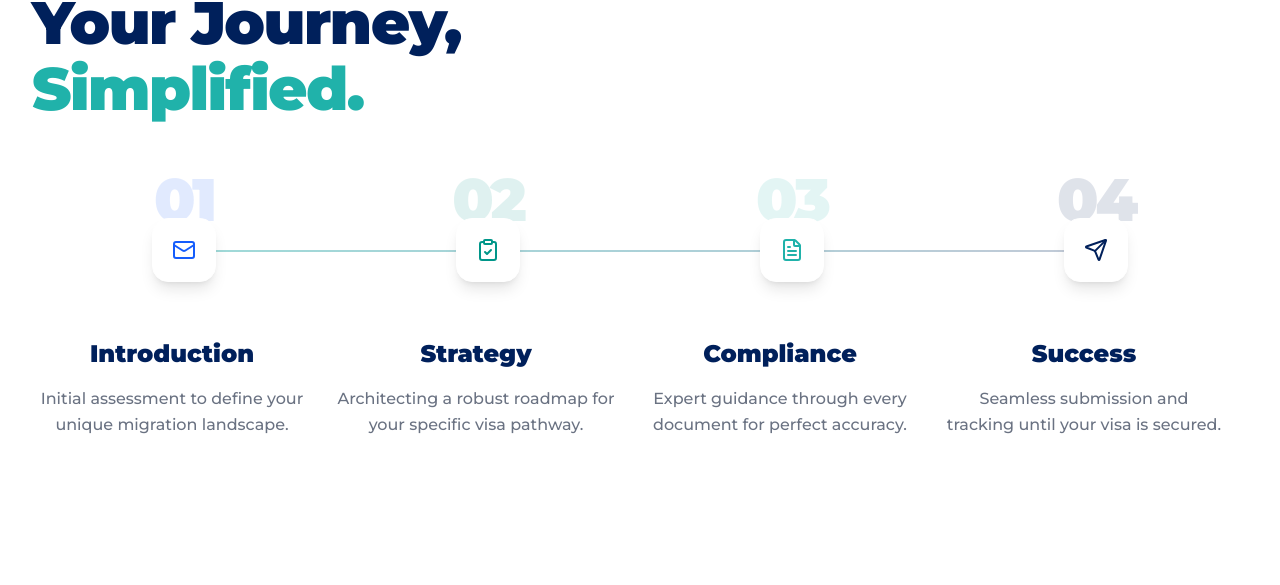
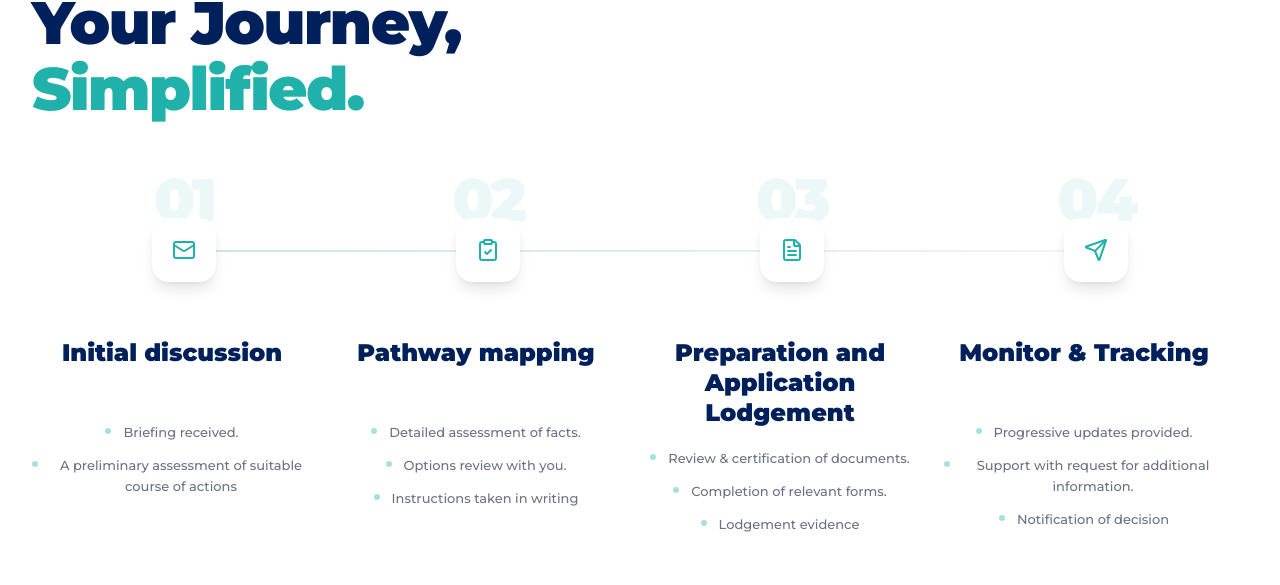
Before and after one commit to Sana720/migration, a Next.js app: page / in a window 1280 px wide. Shown: the part 2833-3418 px from the top of the page. Built offline with nearby package versions, Linux system fonts and the light colour scheme; no server answers.

Commit message:
timeline

```diff
--- a/src/components/MigrationTimeline.tsx
+++ b/src/components/MigrationTimeline.tsx
@@ -6,35 +6,35 @@ import { Mail, ClipboardCheck, FileText, Send, CheckCircle2 } from 'lucide-react
 const steps = [
     {
         number: "01",
-        title: "Introduction",
-        description: "Initial assessment to define your unique migration landscape.",
+        title: "Initial discussion",
+        description: "• Briefing received. • A preliminary assessment of suitable course of actions",
         icon: Mail,
-        color: "text-blue-600",
-        bgColor: "bg-blue-50",
+        color: "text-accent-green",
+        bgColor: "bg-accent-green/5",
     },
     {
         number: "02",
-        title: "Strategy",
-        description: "Architecting a robust roadmap for your specific visa pathway.",
+        title: "Pathway mapping",
+        description: "• Detailed assessment of facts. • Options review with you. • Instructions taken in writing",
         icon: ClipboardCheck,
-        color: "text-teal-600",
-        bgColor: "bg-teal-50",
+        color: "text-accent-green",
+        bgColor: "bg-accent-green/5",
     },
     {
         number: "03",
-        title: "Compliance",
-        description: "Expert guidance through every document for perfect accuracy.",
+        title: "Preparation and Application Lodgement",
+        description: "• Review & certification of documents. • Completion of relevant forms. • Lodgement evidence",
         icon: FileText,
         color: "text-accent-green",
-        bgColor: "bg-bg-cream",
+        bgColor: "bg-accent-green/5",
     },
     {
         number: "04",
-        title: "Success",
-        description: "Seamless submission and tracking until your visa is secured.",
+        title: "Monitor & Tracking",
+        description: "• Progressive updates provided. • Support with request for additional information. • Notification of decision",
         icon: Send,
-        color: "text-primary-navy",
-        bgColor: "bg-gray-50",
+        color: "text-accent-green",
+        bgColor: "bg-accent-green/5",
     }
 ];
 
@@ -56,15 +56,12 @@ export default function MigrationTimeline() {
                             <span className="text-accent-green">Simplified.</span>
                         </h2>
                     </div>
-                    {/* <p className="text-gray-500 font-medium text-base lg:text-lg max-w-sm md:text-right leading-relaxed">
-                        A streamlined 4-step process designed to take you from inquiry to approval with total clarity.
-                    </p> */}
                 </div>
 
                 <div className="relative mt-8">
                     {/* Desktop Progress Line - Accurately constrained between first and last marker */}
                     <div className="hidden lg:block absolute top-[32px] left-[12.5%] right-[12.5%] h-[2px] bg-gray-100 z-0 overflow-hidden">
-                        <div className="absolute inset-0 bg-gradient-to-r from-accent-green/40 to-primary-navy/20"></div>
+                        <div className="absolute inset-0 bg-gradient-to-r from-accent-green/20 via-accent-green/10 to-transparent"></div>
                     </div>
 
                     <div className="grid grid-cols-1 md:grid-cols-2 lg:grid-cols-4 gap-16 lg:gap-0 relative z-10">
@@ -72,35 +69,42 @@ export default function MigrationTimeline() {
                             <div key={index} className="flex flex-col lg:items-center group relative">
                                 {/* Mobile Connection Line */}
                                 {index !== steps.length - 1 && (
-                                    <div className="absolute left-[31px] top-[70px] bottom-[-45px] w-0.5 bg-gray-100 lg:hidden"></div>
+                                    <div className="absolute left-[31px] top-[70px] bottom-[-45px] w-0.5 bg-gray-100 lg:hidden focus-within:z-20"></div>
                                 )}
 
                                 {/* Marker Section */}
                                 <div className="flex items-center lg:justify-center mb-8 lg:mb-14 relative w-full">
-                                    {/* Subtler Big Number */}
-                                    <div className={`text-5xl lg:text-6xl font-black ${step.color} opacity-[0.12] group-hover:opacity-20 transition-all duration-700 absolute -left-4 lg:left-1/2 lg:-translate-x-1/2 -top-8 lg:-top-12 z-0 select-none pointer-events-none tracking-tighter`}>
+                                    {/* Subtler Big Number - Theme Consistent */}
+                                    <div className={`text-5xl lg:text-6xl font-black text-accent-green opacity-[0.08] group-hover:opacity-100 transition-all duration-700 absolute -left-4 lg:left-1/2 lg:-translate-x-1/2 -top-8 lg:-top-12 z-0 select-none pointer-events-none tracking-tighter`}>
                                         {step.number}
                                     </div>
 
                                     {/* Icon Container - Perfectly Centered */}
-                                    <div className={`w-16 h-16 rounded-2xl ${step.bgColor} ${step.color} flex items-center justify-center shadow-lg border border-white group-hover:scale-110 group-hover:bg-white transition-all duration-500 z-10 relative bg-white`}>
+                                    <div className={`w-16 h-16 rounded-2xl ${step.bgColor} text-accent-green flex items-center justify-center shadow-lg border border-white group-hover:scale-110 group-hover:bg-white transition-all duration-500 z-10 relative bg-white`}>
                                         <step.icon size={24} />
                                     </div>
 
                                     {/* Mobile Title */}
-                                    <div className="ml-6 lg:hidden font-black text-2xl text-primary-navy transition-colors group-hover:text-accent-green relative z-10">
+                                    <div className="ml-6 lg:hidden font-black text-2xl text-primary-navy transition-colors group-hover:text-accent-green relative z-10 leading-tight">
                                         {step.title}
                                     </div>
                                 </div>
 
                                 {/* Content Details */}
                                 <div className="lg:px-6 lg:text-center pl-[88px] lg:pl-0">
-                                    <h3 className="hidden lg:block text-2xl font-black text-primary-navy mb-4 group-hover:text-accent-green transition-colors">
+                                    <h3 className="hidden lg:block text-2xl font-black text-primary-navy mb-5 group-hover:text-accent-green transition-colors leading-tight min-h-[4rem] flex items-center lg:justify-center">
                                         {step.title}
                                     </h3>
-                                    <p className="text-gray-500 text-sm lg:text-base leading-relaxed font-medium">
-                                        {step.description}
-                                    </p>
+                                    <div className="flex flex-col gap-3">
+                                        {step.description.split('•').filter(t => t.trim()).map((text, i) => (
+                                            <div key={i} className="flex items-start gap-3 text-left lg:justify-center lg:text-center">
+                                                <div className="w-1.5 h-1.5 rounded-full bg-accent-green/40 mt-1.5 shrink-0 hidden lg:block"></div>
+                                                <p className="text-gray-500 text-sm lg:text-[13px] leading-relaxed font-medium">
+                                                    {text.trim()}
+                                                </p>
+                                            </div>
+                                        ))}
+                                    </div>
                                 </div>
                             </div>
                         ))}
```
